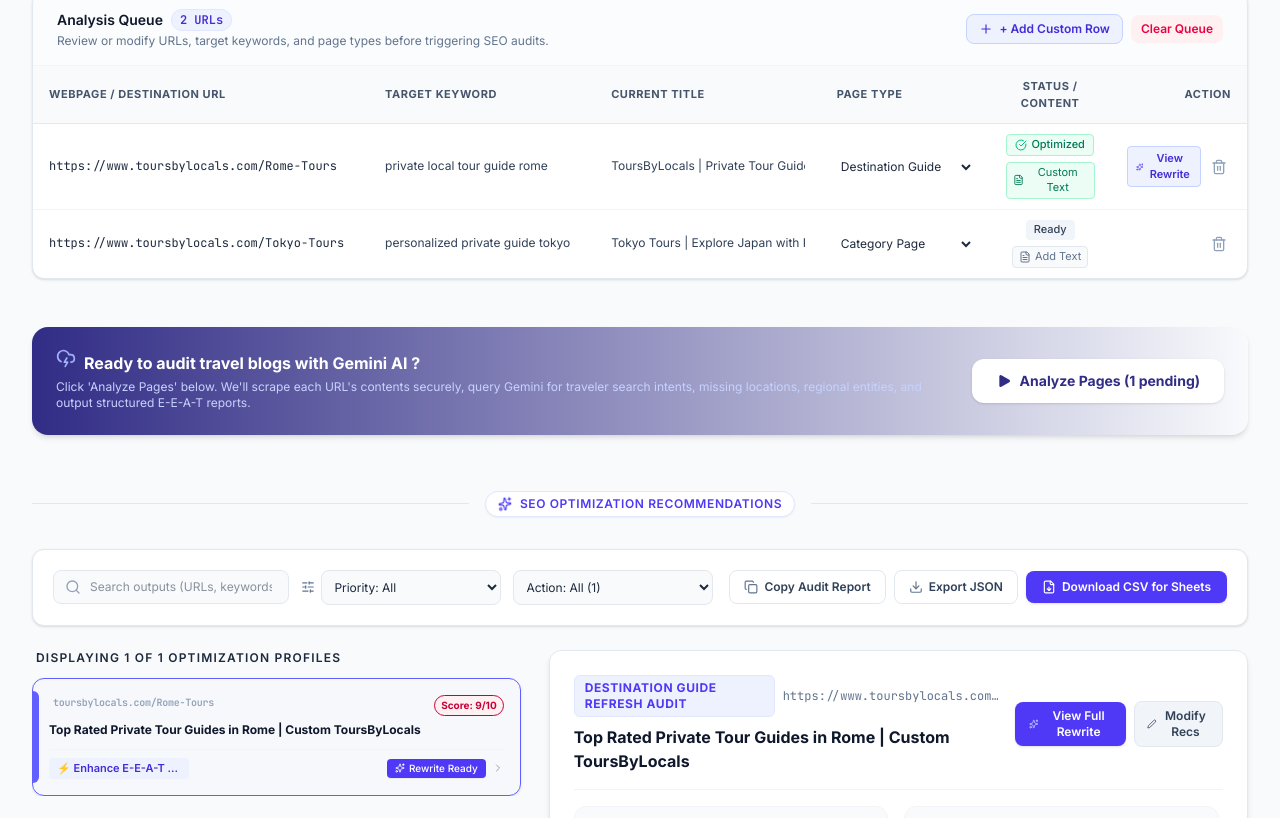
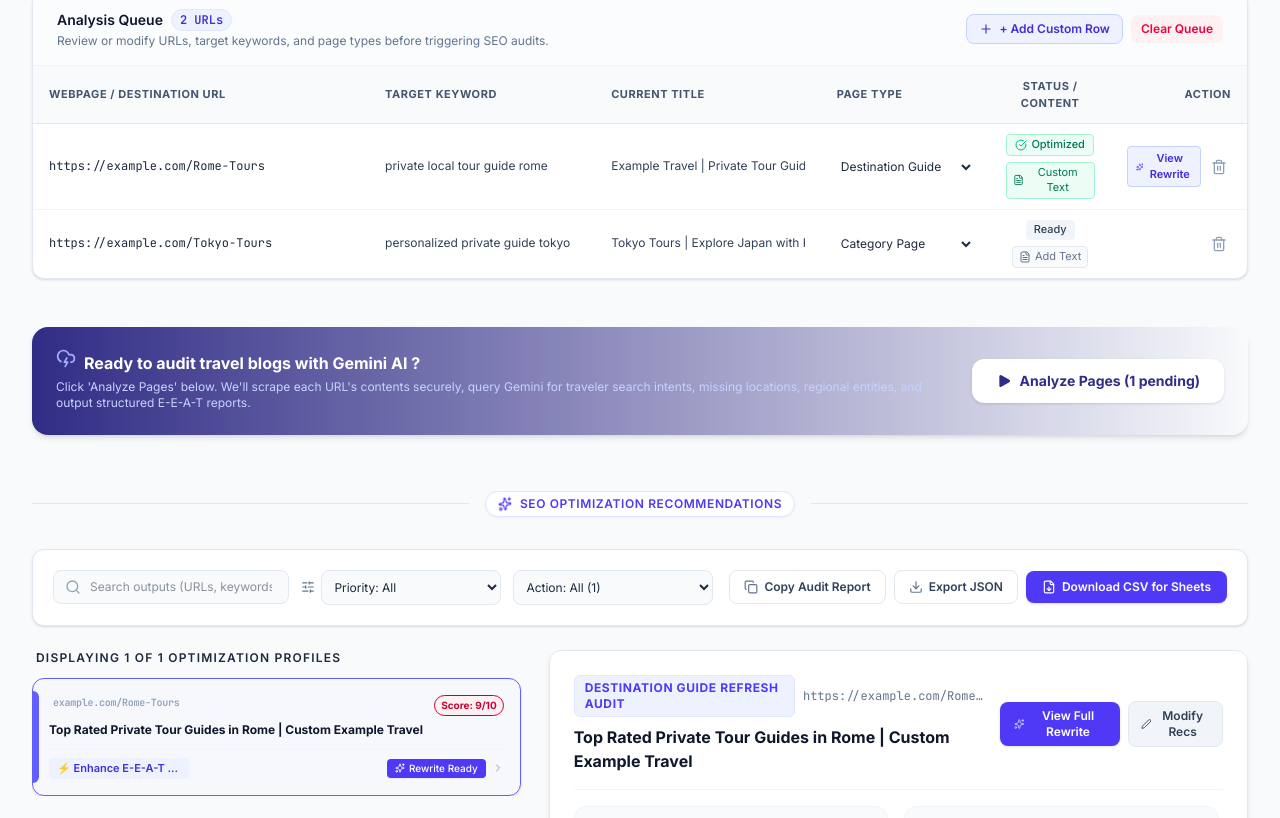
Before and after one commit to Ami55/ai-seo-blog-refresh-engine, a React (Vite) app: page / in a window 1280 px wide. Shown: the part 962-1780 px from the top of the page. Built offline with nearby package versions, Linux system fonts and the light colour scheme.

Commit message:
Remove employer-brand references from src/App.tsx

```diff
--- a/src/App.tsx
+++ b/src/App.tsx
@@ -28,9 +28,9 @@ export default function App() {
     const defaultData: BlogItem[] = [
       {
         id: 'default-1',
-        url: 'https://www.toursbylocals.com/Rome-Tours',
+        url: 'https://example.com/Rome-Tours',
         targetKeyword: 'private local tour guide rome',
-        currentTitle: 'ToursByLocals | Private Tour Guides & Rome Day Excursions',
+        currentTitle: 'Example Travel | Private Tour Guides & Rome Day Excursions',
         pageType: 'Destination Guide',
         status: 'Analyzed',
         pageContent: 'Connect with a private local guide in Rome. Customize private walking tours of the Colosseum, Vatican museums, hidden piazzas, and high-quality local-expert style itineraries...',
@@ -39,18 +39,18 @@ export default function App() {
           missingTopics: ['Vatican audio-guide vs certified personal guide', 'Custom accessible senior citizen Rome routes', 'Kid-friendly scavenger hunts in Rome'],
           missingEntities: ['Colosseum', 'Vatican Museums', 'St. Peter\'s Basilica', 'Borghese Gallery', 'Private Mercedes Minivan tour'],
           faqIdeas: [
-            { question: 'Can I customize my Rome tour itinerary?', answer: 'Yes! All ToursByLocals Rome itineraries are 100% customizable. You can request changes directly by messaging the guide.' },
+            { question: 'Can I customize my Rome tour itinerary?', answer: 'Yes! All Example Travel Rome itineraries are 100% customizable. You can request changes directly by messaging the guide.' },
             { question: 'Is transport included in Rome customizable tours?', answer: 'Some local guides include private vehicles with licensed driver credentials, while others conduct historical walking tours with optional taxi transfers.' }
           ],
           internalLinks: ['Link to Italy Destination Guide', 'Link to Vatican certified guides category page'],
           freshnessIssues: 'Citing outdated museum ticketing booking window periods. Needs update to reflect current-year regulations.',
-          improvedMetaTitle: 'Top Rated Private Tour Guides in Rome | Custom ToursByLocals',
+          improvedMetaTitle: 'Top Rated Private Tour Guides in Rome | Custom Example Travel',
           improvedMetaDescription: 'Experience Rome like a local. Book custom private tours of the Colosseum, Vatican, and hidden spots with certified local guides tailored to your pace.',
           priorityScore: 9,
           recommendedAction: 'Enhance E-E-A-T badges with individual guide certificates & add interactive FAQ schema.'
         },
         fullRewrite: {
-          rewrittenMarkdown: `# Top Rated Private Tour Guides in Rome | Custom ToursByLocals
+          rewrittenMarkdown: `# Top Rated Private Tour Guides in Rome | Custom Example Travel
 
 > **Meta Description:** *Experience Rome like a local. Book custom private tours of the Colosseum, Vatican, and hidden spots with certified local guides tailored to your pace.*
 >
@@ -138,19 +138,19 @@ No trip to Rome is complete without understanding the sacred quartet of Roman pa
 
 ## Why Booking a Private Local Guide Elevates Your Roman Journey
 
-Exploring Rome alongside a certified, passionate private local guide on **ToursByLocals** transforms your vacation:
+Exploring Rome alongside a certified, passionate private local guide on **Example Travel** transforms your vacation:
 - **100% Customized Itineraries:** Walk at your own pace with breaks tailored to your group.
 - **Skip-the-Line Access:** Bypass 2-hour queues at the Colosseum and Vatican.
 - **Insider Secrets:** Uncover hidden courtyards, subterranean Roman ruins, and secret rooftops inaccessible to large bus tours.
 
-[Explore Verified Private Tours in Rome on ToursByLocals](https://www.toursbylocals.com/Rome-Tours)
+[Explore Verified Private Tours in Rome on Example Travel](https://example.com/Rome-Tours)
 
 ---
 
 ## Frequently Asked Questions (FAQ)
 
 ### Q1: Can I customize my Rome tour itinerary?
-**A:** Yes! All ToursByLocals Rome itineraries are 100% customizable. You can request custom routes, dietary stops, and private transport directly with your guide.
+**A:** Yes! All Example Travel Rome itineraries are 100% customizable. You can request custom routes, dietary stops, and private transport directly with your guide.
 
 ### Q2: Is public transport easy to use in Rome?
 **A:** Yes. Rome's Metro (Lines A and B) and city buses support contactless tap-and-go credit cards at all turnstiles. For historic center sights, walking is often the fastest and most scenic option.
@@ -160,7 +160,7 @@ Exploring Rome alongside a certified, passionate private local guide on **ToursB
 
 ---
 
-*Published by ToursByLocals Editorial Travel Team. Reviewed and updated for the 2026 travel season.*
+*Published by Example Travel Editorial Travel Team. Reviewed and updated for the 2026 travel season.*
 `,
           wordCount: 2650,
           readingTimeMinutes: 13,
@@ -178,7 +178,7 @@ Exploring Rome alongside a certified, passionate private local guide on **ToursB
       },
       {
         id: 'default-2',
-        url: 'https://www.toursbylocals.com/Tokyo-Tours',
+        url: 'https://example.com/Tokyo-Tours',
         targetKeyword: 'personalized private guide tokyo',
         currentTitle: 'Tokyo Tours | Explore Japan with Private Local Tour Guides',
         pageType: 'Category Page',
@@ -250,7 +250,7 @@ Exploring Rome alongside a certified, passionate private local guide on **ToursB
   const handleAddNewRow = () => {
     const newRow: BlogItem = {
       id: 'item-' + Math.random().toString(36).substr(2, 9),
-      url: 'https://www.toursbylocals.com/',
+      url: 'https://example.com/',
       targetKeyword: 'private local tour guide',
       currentTitle: 'Custom Destination Page',
       pageType: 'Destination Guide',
@@ -816,7 +816,7 @@ Exploring Rome alongside a certified, passionate private local guide on **ToursB
         onClose={() => setIsHowItWorksOpen(false)}
         onQuickStart={() => {
           if (items.length === 0) {
-            handleQuickAddUrl('https://www.toursbylocals.com/Rome-Tours');
+            handleQuickAddUrl('https://example.com/Rome-Tours');
           }
         }}
       />
```
